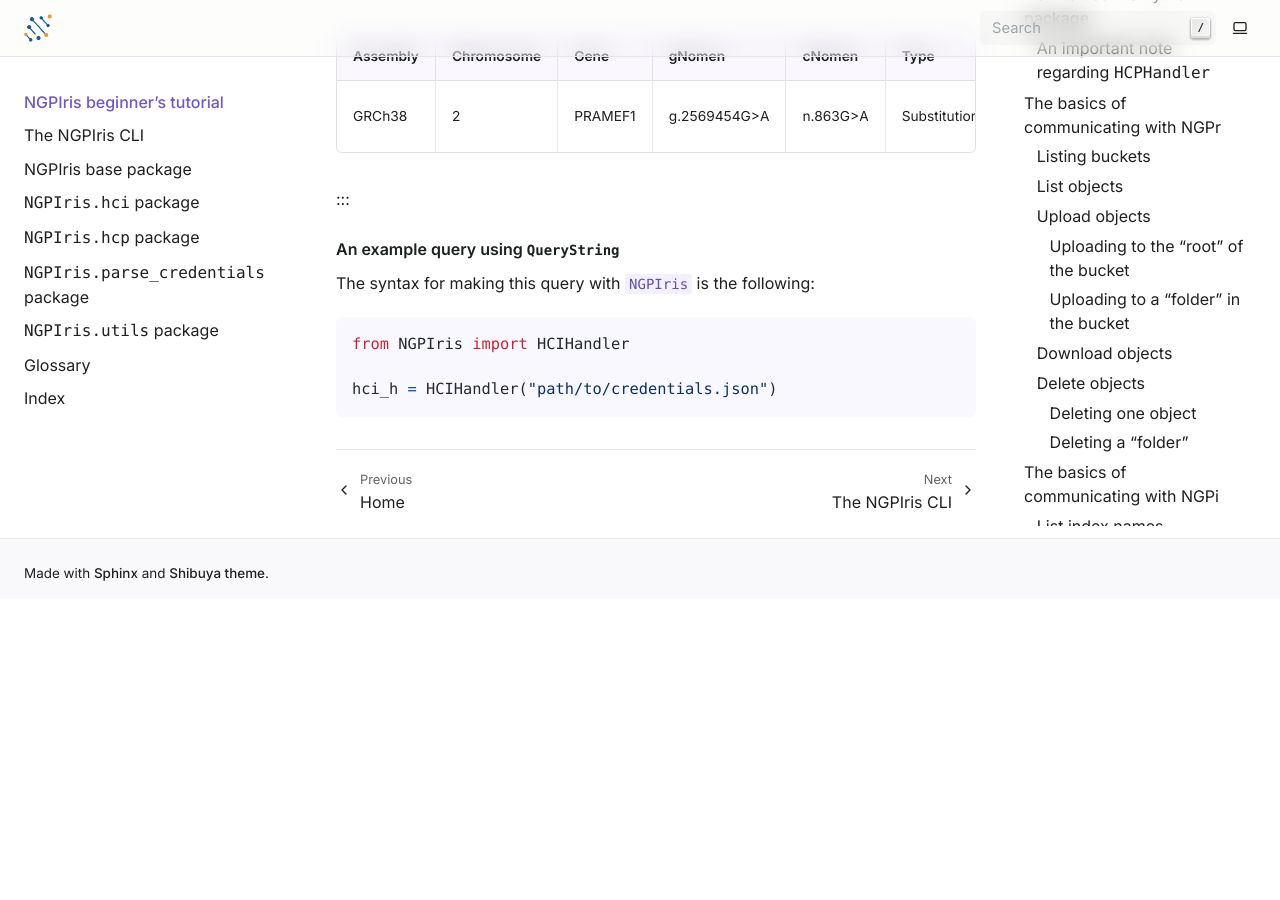
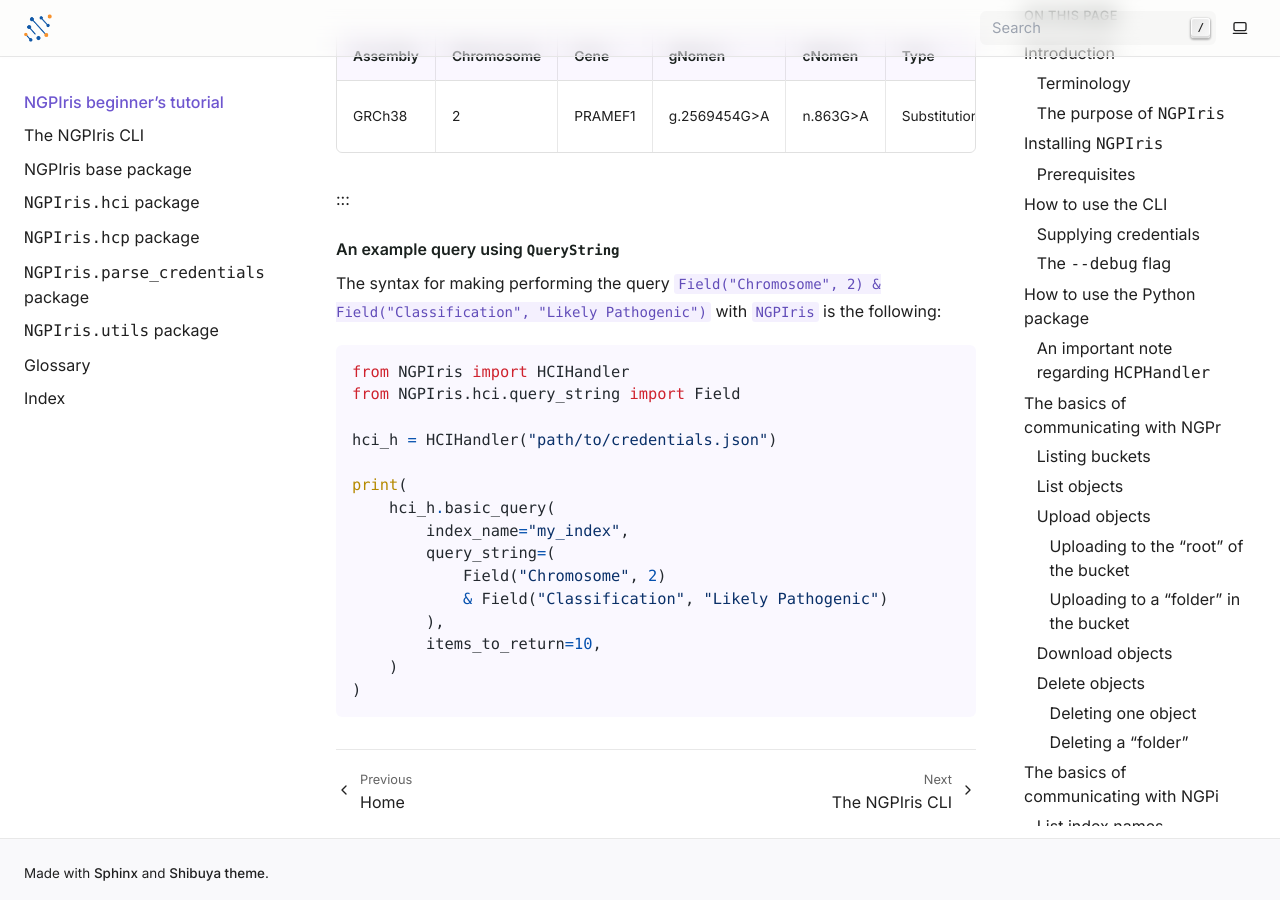
Before and after one commit to genomic-medicine-sweden/NGPIris, a Sphinx documentation site: the page built from docs/NGPIris_tutorial.md, in a window 1280 px wide and 900 px high, scrolled down 16720 px. Built offline with Sphinx 7.4.7, drawn with Linux system fonts in a browser that asks for light colours; before the commit the page ends 17319 px from its top, so only the background shows below that.

Commit message:
Update NGPIris_tutorial.md

````diff
--- a/docs/NGPIris_tutorial.md
+++ b/docs/NGPIris_tutorial.md
@@ -592,10 +592,23 @@
 :::
 
 #### An example query using {py:class}`~NGPIris.hci.query_string.QueryString`
-The syntax for making this query with {py:mod}`NGPIris` is the following:
+
+The syntax for making performing the query `Field("Chromosome", 2) & Field("Classification", "Likely Pathogenic")` with {py:mod}`NGPIris` is the following:
 
 ```{code} python
 from NGPIris import HCIHandler
+from NGPIris.hci.query_string import Field
 
 hci_h = HCIHandler("path/to/credentials.json")
+
+print(
+    hci_h.basic_query(
+        index_name="my_index",
+        query_string=(
+            Field("Chromosome", 2)
+            & Field("Classification", "Likely Pathogenic")
+        ),
+        items_to_return=10,
+    )
+)
 ```
````
